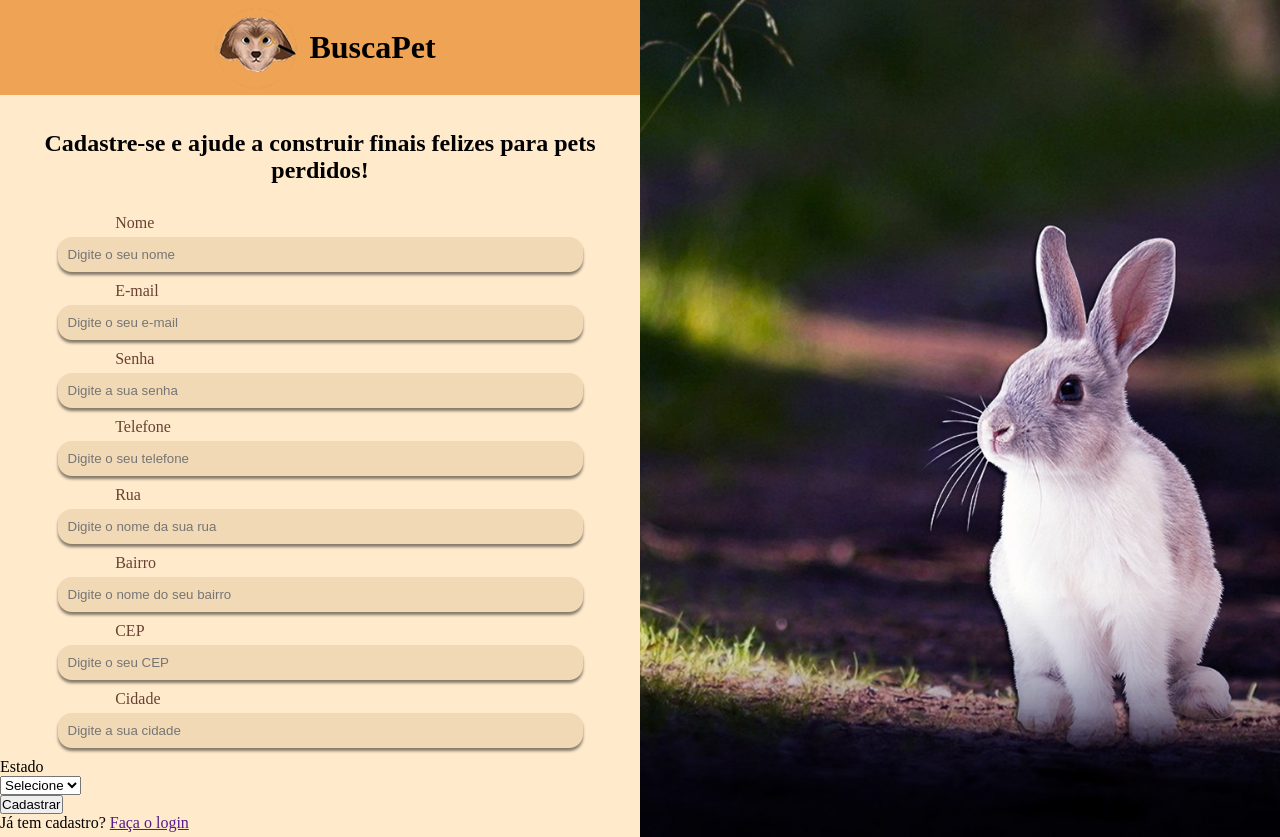
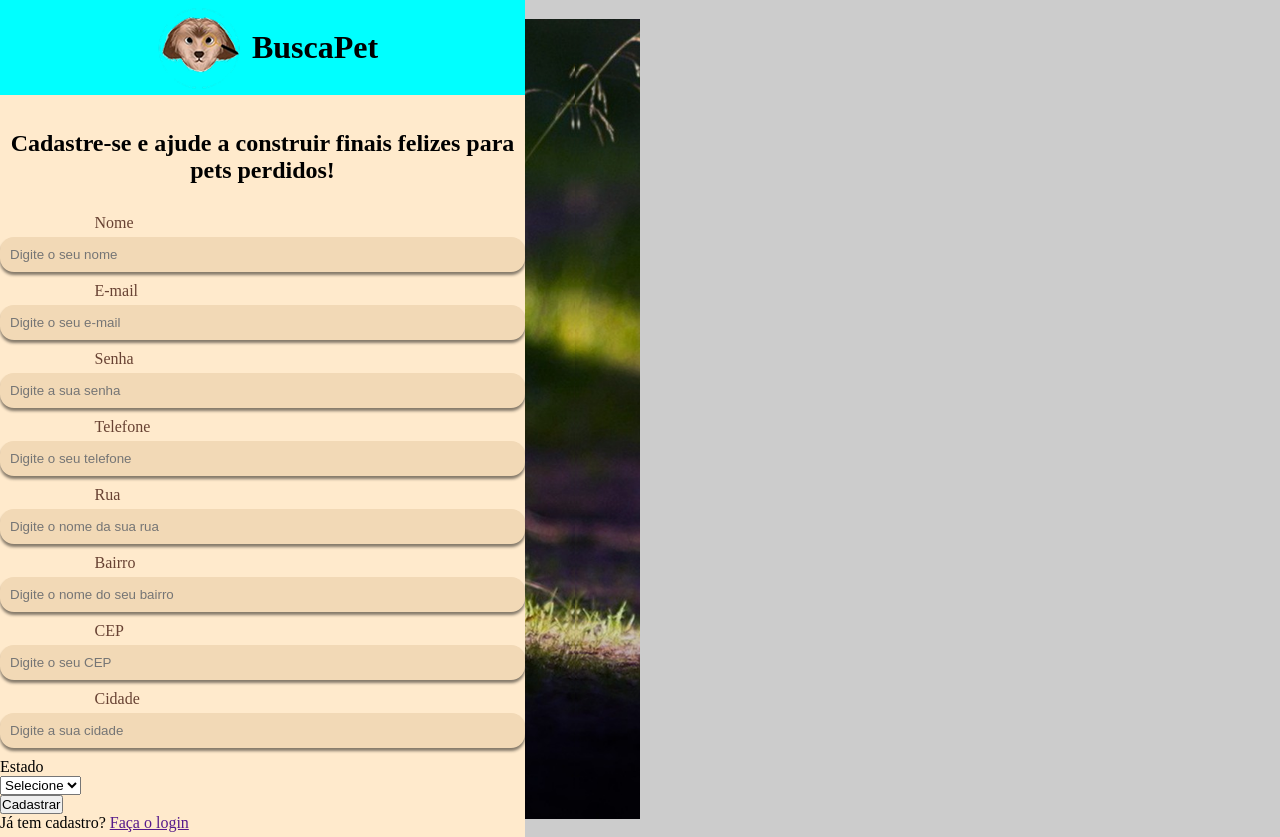
Before and after one commit to israelsouza/busca-pet, a React (Vite) app in the folder busca-pet/: page / in a window 1280 px wide. Built offline with nearby package versions, Linux system fonts and the light colour scheme.

Commit message:
problema de commit dif resolvido

```diff
--- a/busca-pet/src/index.css
+++ b/busca-pet/src/index.css
@@ -66,7 +66,7 @@
 
 .imput__name {
   padding-left: 18%;
-  color: var(--label)
+  color: var(--label);
 }
 
 .imput__box {
@@ -82,4 +82,34 @@
   background-color: var(--inputs);
   border: none;
   box-shadow: 0px 3px 3px 0px hsla(0, 0%, 0%, 0.483);
+  /* COMPONENTE HEADER */
 }
+
+.header-form {
+  background-color: aqua;
+  width: 100%;
+}
+
+/* PAGINA DE CADASTRO */
+
+.form-cad {
+  display: flex;
+  align-items: center;
+  width: 100%;
+}
+
+.form-cad__header {
+  min-height: 100svh;
+  background-color: green;
+}
+
+.form-cad__image {
+  display: block;
+  background-color: red;
+  background-image: url("./assets/imgs/coelho.png");
+  width: 65%;
+  min-height: 100svh;
+  background-repeat: no-repeat;
+  background-size: cover;
+  background-position: 10%;
+}
--- a/busca-pet/src/pages/Cadastro.jsx
+++ b/busca-pet/src/pages/Cadastro.jsx
@@ -37,11 +37,14 @@ function Cadastro() {
   return (
     <div className="cad">
       <div className="cad-header">
+        <div className="form-cad">
+          <div className="form-cad__header">
             <HeaderForm />
 
             <div className="cad__body">
               <h2 className="cad__title">
-            Cadastre-se e ajude a construir finais felizes para pets perdidos!
+                Cadastre-se e ajude a construir finais felizes para pets
+                perdidos!
               </h2>
 
               <form>
@@ -58,9 +61,13 @@ function Cadastro() {
                   <label> Estado </label>
 
                   <div>
-                <select name="" id="">
+                    <select name="estadosUF" id="estadosUF">
                       {UF.map((currValue, index) => (
-                    <Option value={currValue} disable="disable" key={index} />
+                        <Option
+                          value={currValue}
+                          disable="disable"
+                          key={index}
+                        />
                       ))}
                     </select>
                   </div>
@@ -75,6 +82,10 @@ function Cadastro() {
           </div>
 
           <div className="cad__image"></div>
+
+          <div className="form-cad__image"></div>
+        </div>
+      </div>
     </div>
   );
 }
```
Lines whose indentation alone changed are shown as unchanged.
